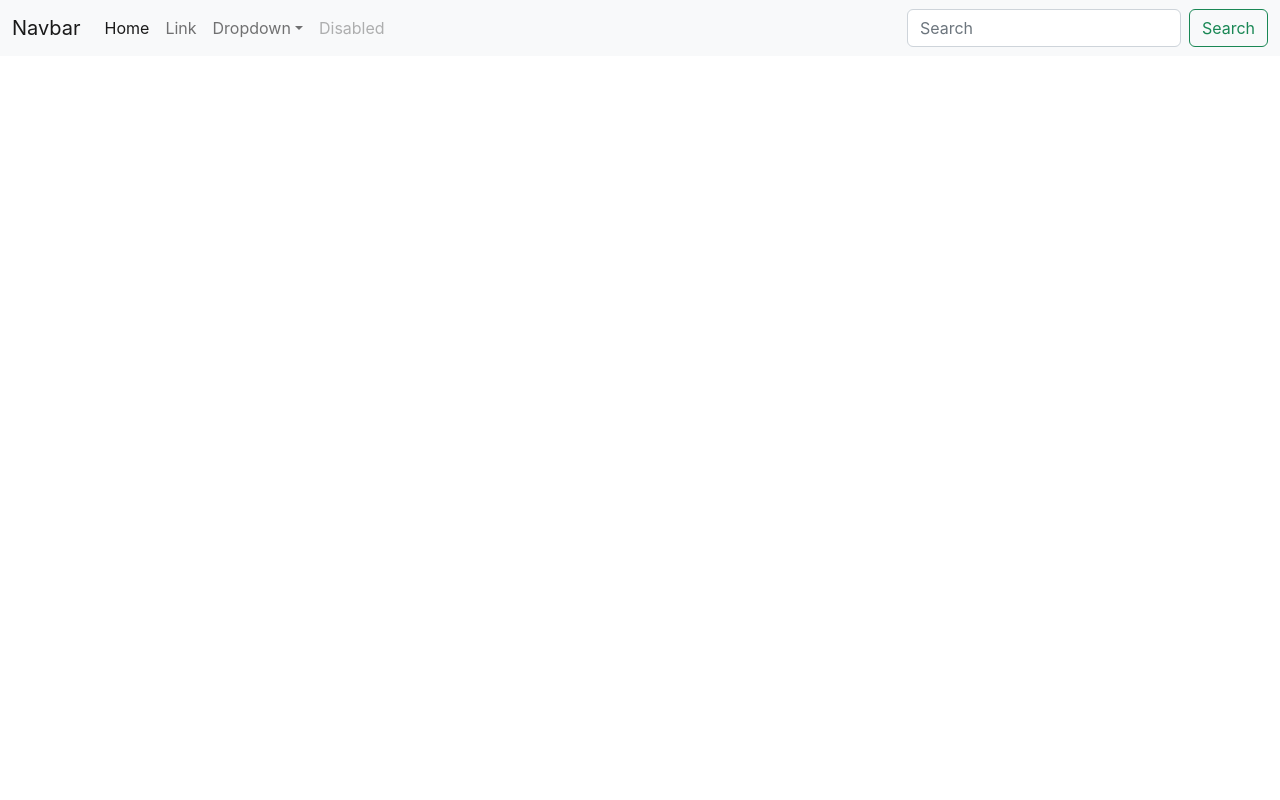
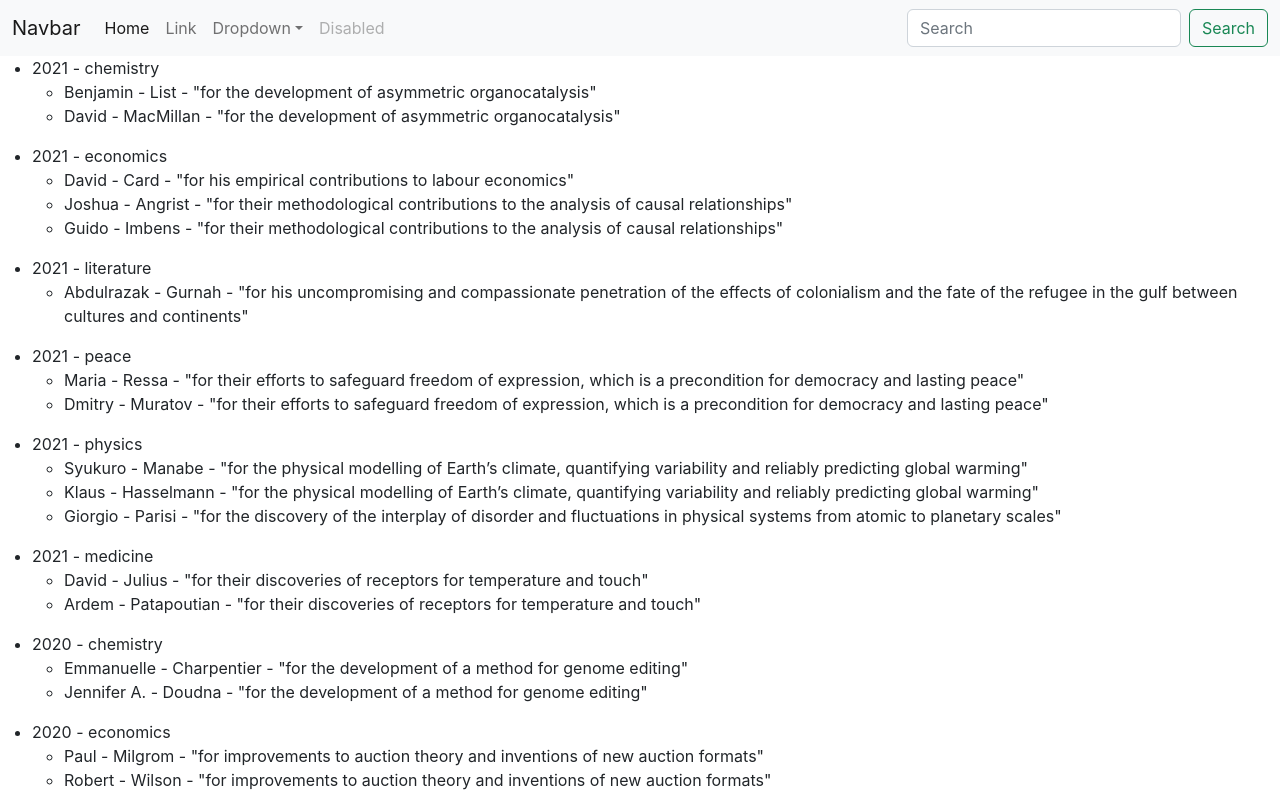
Before and after one commit to narayani2327/bikayi-front-end, a React (Create React App) app: page / in a window 1280 px wide. Shown: the top 800 px of the page. Built offline with nearby package versions, Linux system fonts and the light colour scheme.

Commit message:
fetch data from json

```diff
--- a/public/index.html
+++ b/public/index.html
@@ -3,7 +3,6 @@
   <head>
     <meta charset="utf-8" />
     <link rel="icon" href="%PUBLIC_URL%/logo.png">
-    <!-- <link rel="icon" href="%PUBLIC_URL%/favicon.ico" /> -->
     <link href="https://cdn.jsdelivr.net/npm/bootstrap@5.2.0-beta1/dist/css/bootstrap.min.css" rel="stylesheet" integrity="sha384-0evHe/X+R7YkIZDRvuzKMRqM+OrBnVFBL6DOitfPri4tjfHxaWutUpFmBp4vmVor" crossorigin="anonymous">
     <meta name="viewport" content="width=device-width, initial-scale=1" />
     <meta name="theme-color" content="#000000" />
--- a/src/App.js
+++ b/src/App.js
@@ -1,8 +1,10 @@
 import Navbar from "./components/Navbar";
+import Data from "./components/Data";
 function App() {
   return (
     <div className="App">
       <Navbar/>
+      <Data/>
     </div>
   );
 }
--- /dev/null
+++ b/src/components/Data.js
@@ -0,0 +1,77 @@
+// import React,{useState,useEffect} from 'react';
+
+// function Data() {
+//     const [data,setData]=useState([]);
+//     const getData=()=>{
+//         fetch('recordData.json'
+//         ,{
+//             headers : {
+//             'Content-Type': 'application/json',
+//             'Accept': 'application/json'
+//         }
+//         })
+//         .then(function(response){
+//             console.log(response)
+//             return response.json();
+//         })
+//         .then(function(myJson) {
+//             console.log(myJson);
+//             setData(myJson)
+//         });
+//     }
+//     useEffect(()=>{getData()},[])
+//     return (
+//         <div className="Data">
+//         {
+//             data && data.length>0 && data.map((prizes)=><p>{prizes.year}</p>)
+//         }
+//         </div>
+//     );
+// }
+
+
+import React, { Component } from 'react';
+import data from './recordData.json'
+class Data extends Component {
+    constructor(props) {
+        super(props);
+    }
+    render() {
+        // return (<div >
+        //     <ul>
+        //         {data.map((record, i) =>
+        //             <li key={i}>
+        //                 {record.year} - {record.category}
+        //                 {/* <ol>
+        //                     {record.laureates.map((laureates,j)=>
+        //                         <li key={j}>{laureates.firstname}</li>
+        //                     )}
+        //                 </ol> */}
+        //             </li>
+        //         )}
+        //     </ul>
+        // </div>
+        // );
+        return (
+            <div>
+                {data.map((item) => {
+                return (
+                    <>
+                        <ul>
+                            <li>
+                                {item.year} - {item.category}
+                                <ul>
+                                    {item.laureates?.map((sub)=>
+                                        <li>{sub.firstname} - {sub.surname} - {sub.motivation}</li>
+                                    )}
+                                </ul>
+                            </li>
+                        </ul>
+                    </>
+                );
+                })}
+            </div>
+        );
+    }
+}
+export default Data;
--- a/src/components/Navbar.js
+++ b/src/components/Navbar.js
@@ -1,5 +1,4 @@
 import React, { Component } from 'react'
-
 export default class Navbar extends Component {
     render() {
         return (
```
Also changed, not shown: src/components/recordData.json.
